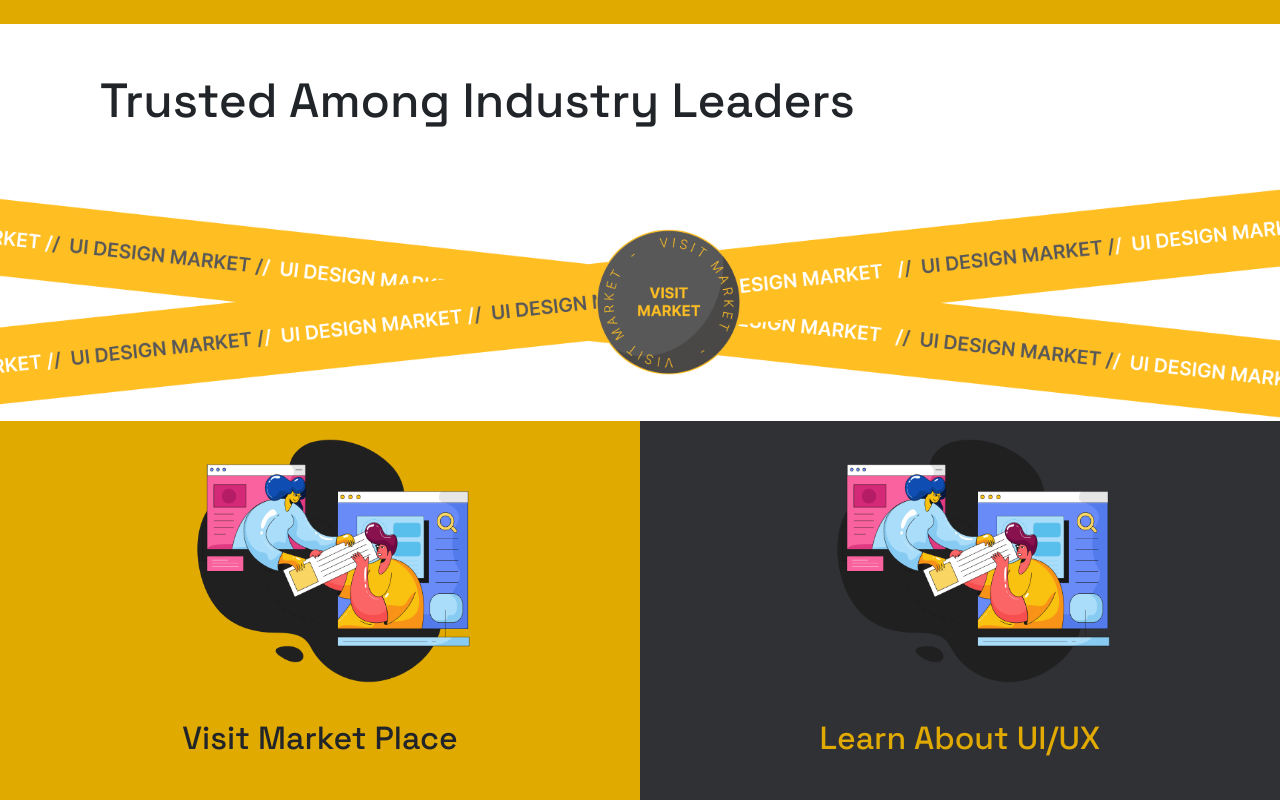
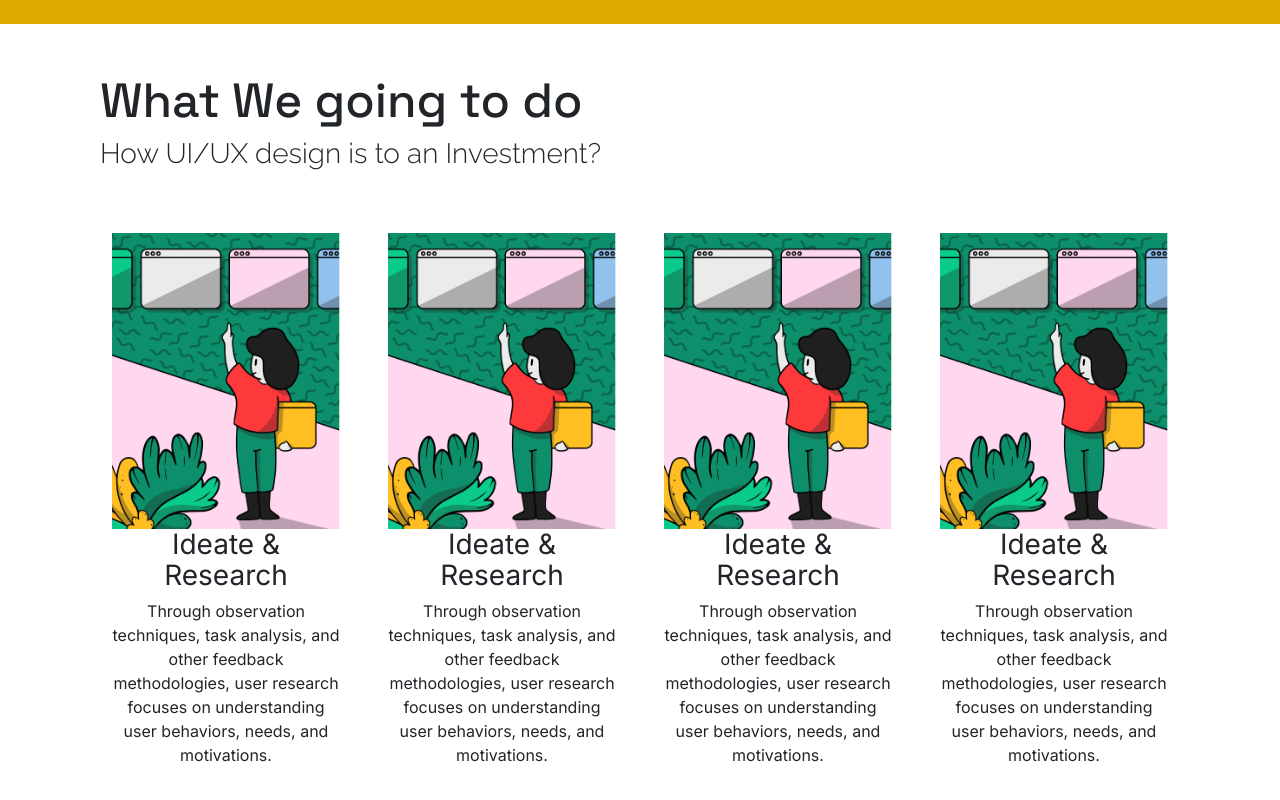
Before and after one commit to orionux/orion-ux, a Next.js app: page / in a window 1280 px wide. Shown: the part 900-1700 px from the top of the page. Built offline with nearby package versions, Linux system fonts and the light colour scheme.

Commit message:
target section

```diff
--- /dev/null
+++ b/src/components/homeComponents/Target.tsx
@@ -0,0 +1,37 @@
+import Image from 'next/image'
+import React from 'react'
+
+const Target = () => {
+  return (
+    <>
+    <div className="d-flex flex-column justify-content-center align-item-center py-5 padding-x-100px">
+        <h2 className='font-space-g font-500 font-48px'>What We going to do</h2>
+        <p className='font-raleway font-300 font-28px'>How UI/UX design is to an Investment?</p>
+        <div className="d-flex justify-content-center align-items-center row row-cols-1 row-cols-md-2 row-cols-lg-4">
+            <div className="col d-flex flex-column text-center justify-content-center align-item-center px-2 px-lg-4 pt-5 pb-3 ">
+                <Image src={'/assests/images/col1.png'} alt='' width={300} height={300} className='img-fluid' />
+                <h3 className='font-inter font-400 font-28px'>Ideate & Research</h3>
+                <p className='font-inter font-400 font-16px'>Through observation techniques, task analysis, and other feedback methodologies, user research focuses on understanding user behaviors, needs, and motivations.</p>
+            </div>
+            <div className="col d-flex flex-column text-center justify-content-center align-item-center px-2 px-lg-4 pt-5 pb-3 ">
+                <Image src={'/assests/images/col1.png'} alt='' width={300} height={300} className='img-fluid' />
+                <h3 className='font-inter font-400 font-28px'>Ideate & Research</h3>
+                <p className='font-inter font-400 font-16px'>Through observation techniques, task analysis, and other feedback methodologies, user research focuses on understanding user behaviors, needs, and motivations.</p>
+            </div>
+            <div className="col d-flex flex-column text-center justify-content-center align-item-center px-2 px-lg-4 pt-5 pb-3 ">
+                <Image src={'/assests/images/col1.png'} alt='' width={300} height={300} className='img-fluid' />
+                <h3 className='font-inter font-400 font-28px'>Ideate & Research</h3>
+                <p className='font-inter font-400 font-16px'>Through observation techniques, task analysis, and other feedback methodologies, user research focuses on understanding user behaviors, needs, and motivations.</p>
+            </div>
+            <div className="col d-flex flex-column text-center justify-content-center align-item-center px-2 px-lg-4 pt-5 pb-3 ">
+                <Image src={'/assests/images/col1.png'} alt='' width={300} height={300} className='img-fluid' />
+                <h3 className='font-inter font-400 font-28px'>Ideate & Research</h3>
+                <p className='font-inter font-400 font-16px'>Through observation techniques, task analysis, and other feedback methodologies, user research focuses on understanding user behaviors, needs, and motivations.</p>
+            </div>
+        </div>
+    </div>
+    </>
+  )
+}
+
+export default Target
--- a/src/pages/index.tsx
+++ b/src/pages/index.tsx
@@ -2,6 +2,7 @@ import Counters from '@/components/homeComponents/Counters'
 import GetInTouch from '@/components/homeComponents/GetInTouch'
 import HeroSection from '@/components/homeComponents/HeroSection'
 import IndustryLeaders from '@/components/homeComponents/IndustryLeaders'
+import Target from '@/components/homeComponents/Target'
 import VisitMarket from '@/components/homeComponents/VisitMarket'
 import VisitSection from '@/components/homeComponents/VisitSection'
 import Head from 'next/head'
@@ -19,6 +20,8 @@ export default function Home() {
         <div className="container-fluid p-0 m-0 bg-color-white">
           <HeroSection />
           <Counters />
+
+          <Target />
           <IndustryLeaders />
           <VisitMarket />
           <VisitSection />
--- a/src/styles/globals.css
+++ b/src/styles/globals.css
@@ -83,7 +83,9 @@ p, a, select, label, input, ul, li{
 .font-18px{
     font-size: 18px;
 }
-
+.font-16px{
+    font-size: 16px;
+}
 
 
 
```
Also changed, not shown: public/assests/images/col1.png (added).
